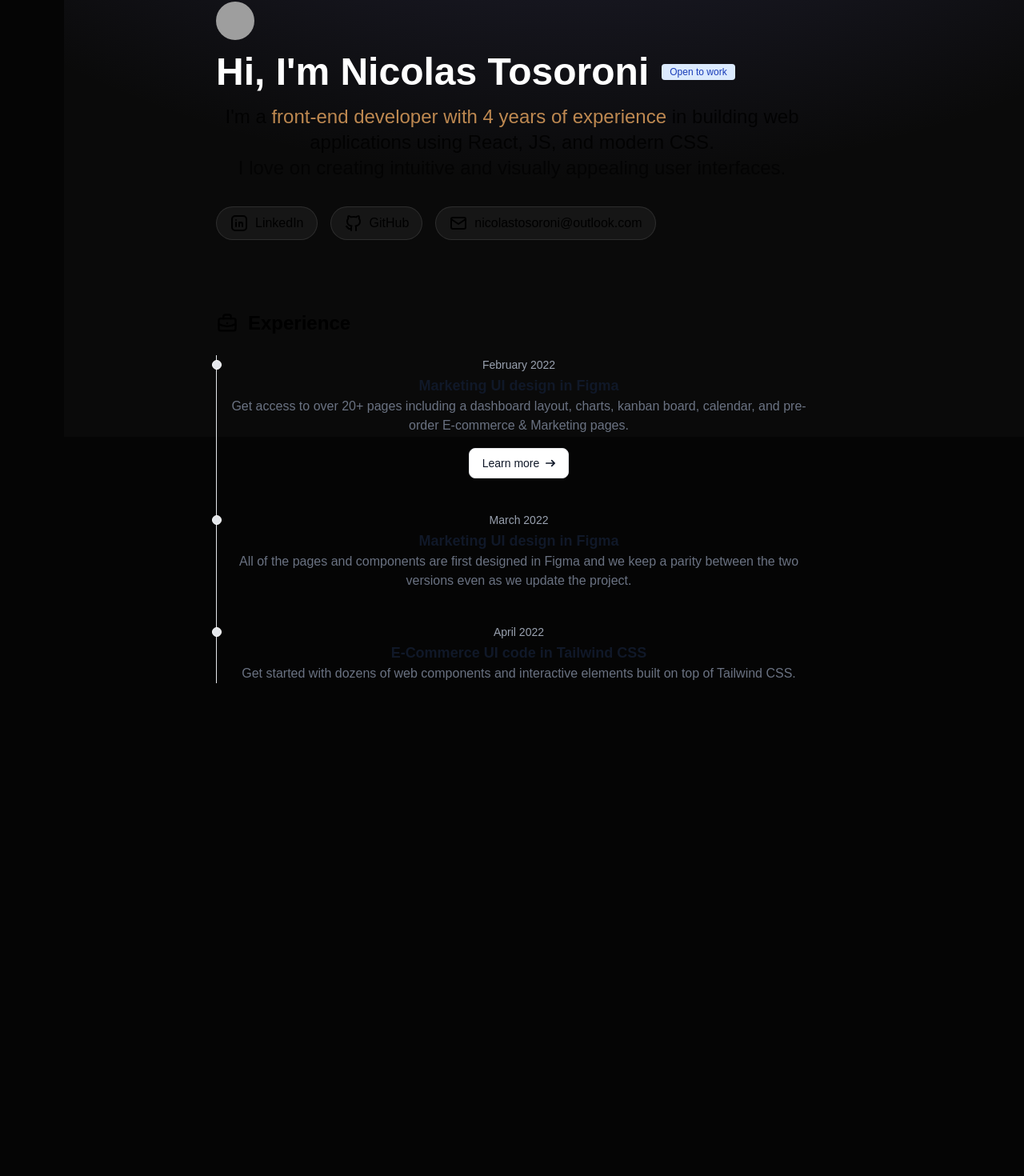
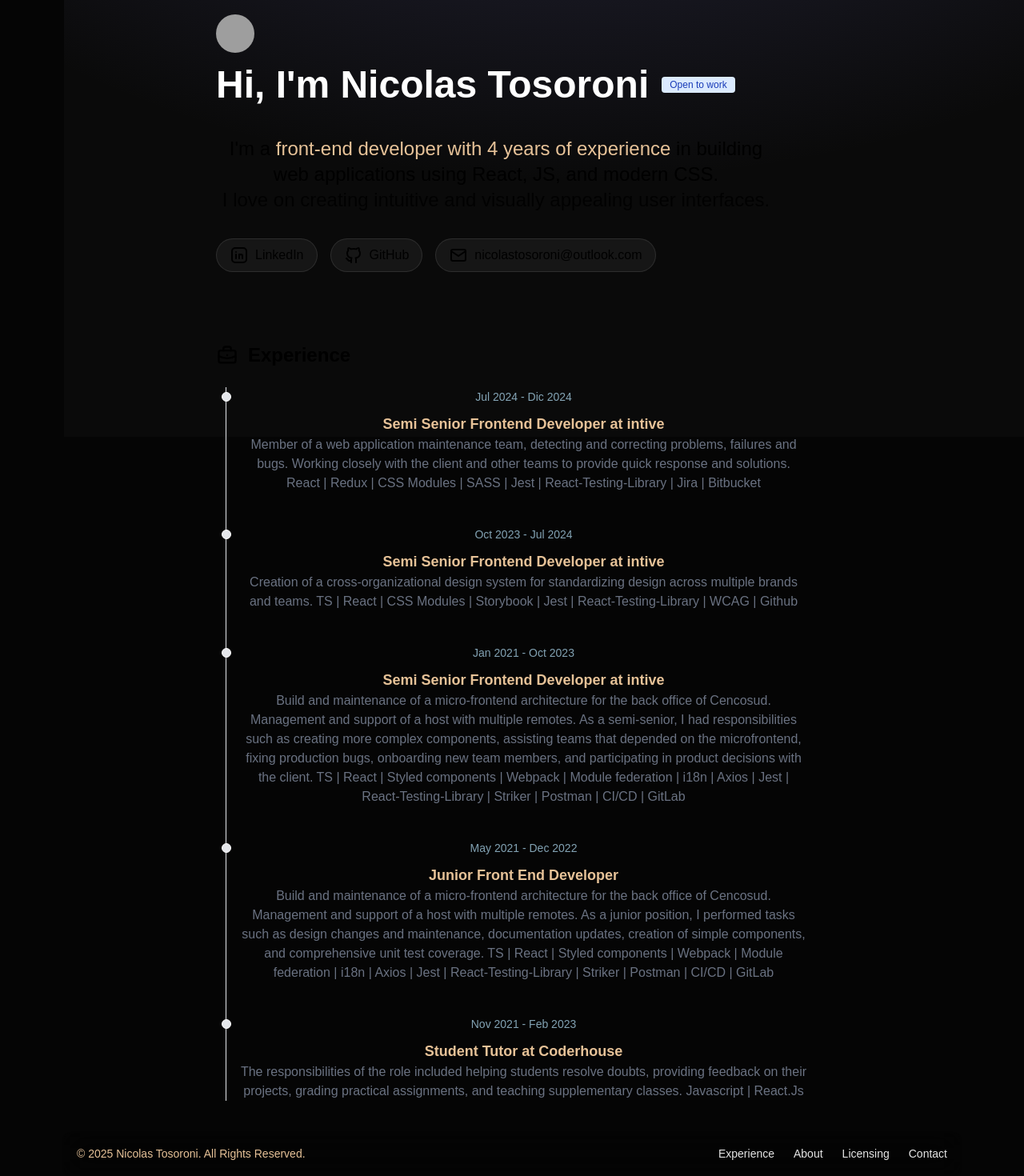
Before and after one commit to nicotosoroni/portfolio, a React (Vite) app: page / in a window 1280 px wide. Shown: the part 254-1724 px from the top of the page at 80% size. Before the commit the page ends 1180 px from the top, so only its background shows below. Built offline with nearby package versions, Linux system fonts and the light colour scheme; grey boxes are pictures that could not be loaded.

Commit message:
added updated experience, footer and responsiveness

```diff
--- a/src/App.tsx
+++ b/src/App.tsx
@@ -1,6 +1,7 @@
 import './App.css';
 import Badge from './components/Badge';
 import Experience from './components/Experience';
+import Footer from './components/Footer';
 import Header from './components/Header';
 import SectionContainer from './components/SectionContainer';
 import SocialPill from './components/SocialPill';
@@ -17,14 +18,14 @@ function App() {
           {' '}
         </div>
         <Header />
-        <main>
+        <main className="px-4">
           <SectionContainer styles="py-44 pb-22">
             <img
               className="rounded-full size-12 mb-4"
               src="https://media.licdn.com/dms/image/v2/C4D03AQHZTm6h_Ygohg/profile-displayphoto-shrink_800_800/profile-displayphoto-shrink_800_800/0/1650637233618?e=1749081600&v=beta&t=hpyhEFWsW_3-LFjWG0nH5m5hXflhr-UAL4iY9Xp3wQg"
               alt="nico tosoroni photo"
             />
-            <h1 className="text-white text-5xl font-bold flex flex-row gap-x-4 pb-4">
+            <h1 className="text-white text-3xl md:text-4xl lg:text-5xl font-bold flex flex-row gap-x-4 pb-6 lg:pb-10">
               Hi, I'm Nicolas Tosoroni
               <a
                 href="https://www.linkedin.com/in/nicolas-tosoroni/"
@@ -35,9 +36,9 @@ function App() {
                 <Badge text="Open to work" />
               </a>
             </h1>
-            <h2 className="text-2xl opacity-80 text-wrap">
+            <h2 className="text-xl lg:text-2xl text-wrap max-w-[700px]">
               I'm a{' '}
-              <span className="text-orange-300/90">
+              <span className="text-orange-200/90">
                 front-end developer with 4 years of experience
               </span>{' '}
               in building web applications using React, JS, and modern CSS.
@@ -47,19 +48,20 @@ function App() {
                 interfaces.
               </span>
             </h2>
-            <nav className="flex gap-x-4 mt-8">
+            <nav className="flex gap-4 mt-8 flex-wrap">
               <SocialPill href="https://www.linkedin.com/in/nicolas-tosoroni/">
-                <LinkedInIcon styles="size-6" /> LinkedIn
+                <LinkedInIcon styles="size-4 md:size-6" /> LinkedIn
               </SocialPill>
               <SocialPill href="https://github.com/nicotosoroni/">
-                <GitHubIcon styles="size-6" /> GitHub
+                <GitHubIcon styles="size-4 md:size-6" /> GitHub
               </SocialPill>
               <SocialPill href="https://github.com/nicotosoroni/">
-                <MailIcon styles="size-6" /> nicolastosoroni@outlook.com
+                <MailIcon styles="size-4 md:size-6" />{' '}
+                nicolastosoroni@outlook.com
               </SocialPill>
             </nav>
           </SectionContainer>
-          <SectionContainer>
+          <SectionContainer id="experience">
             <h2 className="text-2xl font-semibold mb-6 flex gap-x-3 items-center">
               <SuitcaseIcon styles="size-7" />
               Experience
@@ -67,6 +69,7 @@ function App() {
             <Experience />
           </SectionContainer>
         </main>
+        <Footer />
       </body>
     </>
   );
--- a/src/components/Experience.tsx
+++ b/src/components/Experience.tsx
@@ -2,29 +2,40 @@ import ExperienceItem from './ExperienceItem';
 
 const EXPERIENCE_DATA = [
   {
-    time: 'February 2022',
-    title: 'Marketing UI design in Figma',
+    time: 'Jul 2024 - Dic 2024',
+    title: 'Semi Senior Frontend Developer at intive',
     description:
-      'Get access to over 20+ pages including a dashboard layout, charts, kanban board, calendar, and pre-order E-commerce & Marketing pages.',
-    link: 'https://www.figma.com/community/file/1111111111111',
+      'Member of a web application maintenance team, detecting and correcting problems, failures and bugs. Working closely with the client and other teams to provide quick response and solutions. React | Redux | CSS Modules | SASS | Jest | React-Testing-Library | Jira | Bitbucket',
   },
   {
-    time: 'March 2022',
-    title: 'Marketing UI design in Figma',
+    time: 'Oct 2023 - Jul 2024',
+    title: 'Semi Senior Frontend Developer at intive',
     description:
-      'All of the pages and components are first designed in Figma and we keep a parity between the two versions even as we update the project.',
+      'Creation of a cross-organizational design system for standardizing design across multiple brands and teams. TS | React | CSS Modules | Storybook | Jest | React-Testing-Library | WCAG | Github',
   },
   {
-    time: 'April 2022',
-    title: 'E-Commerce UI code in Tailwind CSS',
+    time: 'Jan 2021 -  Oct 2023',
+    title: 'Semi Senior Frontend Developer at intive',
     description:
-      'Get started with dozens of web components and interactive elements built on top of Tailwind CSS.',
+      'Build and maintenance of a micro-frontend architecture for the back office of Cencosud. Management and support of a host with multiple remotes. As a semi-senior, I had responsibilities such as creating more complex components, assisting teams that depended on the microfrontend, fixing production bugs, onboarding new team members, and participating in product decisions with the client. TS | React | Styled components | Webpack | Module federation | i18n | Axios | Jest | React-Testing-Library | Striker | Postman | CI/CD | GitLab',
+  },
+  {
+    time: 'May 2021 -  Dec 2022',
+    title: 'Junior Front End Developer',
+    description:
+      'Build and maintenance of a micro-frontend architecture for the back office of Cencosud. Management and support of a host with multiple remotes. As a junior position, I performed tasks such as design changes and maintenance, documentation updates, creation of simple components, and comprehensive unit test coverage. TS | React | Styled components | Webpack | Module federation | i18n | Axios | Jest | React-Testing-Library | Striker | Postman | CI/CD | GitLab',
+  },
+  {
+    time: 'Nov 2021 - Feb 2023',
+    title: 'Student Tutor at Coderhouse',
+    description:
+      'The responsibilities of the role included helping students resolve doubts, providing feedback on their projects, grading practical assignments, and teaching supplementary classes. Javascript | React.Js ',
   },
 ];
 
 const Experience = () => {
   return (
-    <ol className="relative border-s border-gray-200 dark:border-gray-700">
+    <ol className="relative border-s border-gray-200 ml-3">
       {EXPERIENCE_DATA.map((item, index) => (
         <li key={index} className="mb-10 ms-4">
           <ExperienceItem {...item} />
--- a/src/components/ExperienceItem.tsx
+++ b/src/components/ExperienceItem.tsx
@@ -14,13 +14,11 @@ const ExperienceItem = ({
   return (
     <>
       <div className="absolute w-3 h-3 bg-gray-200 rounded-full mt-1.5 -start-1.5 border border-white dark:border-gray-900 dark:bg-gray-700"></div>
-      <time className="mb-1 text-sm font-normal leading-none text-gray-400 dark:text-gray-500">
+      <time className="mb-1 text-sm font-normal leading-none text-sky-200/70">
         {time}
       </time>
-      <h3 className="text-lg font-semibold text-gray-900 dark:text-white">
-        {title}
-      </h3>
-      <p className="mb-4 text-base font-normal text-gray-500 dark:text-gray-400">
+      <h3 className="text-lg font-semibold text-orange-200/90 mt-2">{title}</h3>
+      <p className="mb-4 text-base font-normal text-gray-500 dark:text-gray-400 text-pretty">
         {description}
       </p>
       {link && (
--- /dev/null
+++ b/src/components/Footer.tsx
@@ -0,0 +1,39 @@
+const Footer = () => {
+  return (
+    <footer className=" rounded-lg shadow-sm m-4 bg-black/20 backdrop-blur-lg w-full xl:w-[1120px] mx-auto mb-10">
+      <div className="w-full mx-auto max-w-screen-xl p-4 md:flex md:items-center md:justify-between">
+        <span className="text-sm  sm:text-center text-orange-200/90">
+          © 2025{' '}
+          <a href="https://flowbite.com/" className="hover:underline">
+            Nicolas Tosoroni
+          </a>
+          . All Rights Reserved.
+        </span>
+        <ul className="flex flex-wrap items-center mt-3 text-sm font-medium text-white/90 sm:mt-0">
+          <li>
+            <a href="#experience" className="hover:underline me-4 md:me-6">
+              Experience
+            </a>
+          </li>
+          <li>
+            <a href="#about-me" className="hover:underline me-4 md:me-6">
+              About
+            </a>
+          </li>
+          <li>
+            <a href="#contact" className="hover:underline me-4 md:me-6">
+              Licensing
+            </a>
+          </li>
+          <li>
+            <a href="#" className="hover:underline">
+              Contact
+            </a>
+          </li>
+        </ul>
+      </div>
+    </footer>
+  );
+};
+
+export default Footer;
--- a/src/components/Header.tsx
+++ b/src/components/Header.tsx
@@ -1,15 +1,15 @@
 const Header = () => {
   return (
-    <header className="flex justify-center items-center py-3 w-[1120px]">
-      <nav className="flex flex-rox gap-x-10 opacity-80">
-        <a href="#home" className="hover:text-gray-400">
+    <header className="flex justify-center items-center py-5 w-full xl:w-[1120px] mx-auto">
+      <nav className="flex flex-row gap-x-10 opacity-80">
+        <a href="#top" className="hover:text-gray-400">
           Home
         </a>
-        <a href="#about" className="hover:text-gray-400">
+        <a href="#experience" className="hover:text-gray-400">
+          Experience
+        </a>
+        <a href="#about-me" className="hover:text-gray-400">
           About
-        </a>
-        <a href="#projects" className="hover:text-gray-400">
-          Projects
         </a>
         <a href="#contact" className="hover:text-gray-400">
           Contact
--- a/src/components/SectionContainer.tsx
+++ b/src/components/SectionContainer.tsx
@@ -3,11 +3,12 @@ import { ReactNode } from 'react';
 interface SocialPillProps {
   styles?: string;
   children?: ReactNode;
+  id?: string;
 }
 
-const SectionContainer = ({ children, styles }: SocialPillProps) => {
+const SectionContainer = ({ children, styles, id }: SocialPillProps) => {
   return (
-    <section className={`w-full lg:w-[740px] mx-auto ${styles}`}>
+    <section id={id} className={`w-full lg:w-[740px] mx-auto ${styles}`}>
       {children}
     </section>
   );
--- a/src/components/SocialPill.tsx
+++ b/src/components/SocialPill.tsx
@@ -8,7 +8,7 @@ interface SocialPillProps {
 const SocialPill = ({ href, children }: SocialPillProps) => {
   return (
     <a
-      className="rounded-full border border-white/10 flex justify-center items-center gap-x-2 py-2 px-4 bg-white/5 hover:scale-110 hover:bg-white/10 transition"
+      className="rounded-full border border-white/10 flex justify-center items-center gap-x-2 py-1 px-2 md:py-2 md:px-4 text-xs lg:text-base bg-white/5 hover:scale-110 hover:bg-white/10 transition"
       href={href}
       target="_blank"
       rel="noopener noreferrer"
--- a/src/index.css
+++ b/src/index.css
@@ -7,6 +7,7 @@
 
 html {
   font-family: 'Poppins', sans-serif;
+  scroll-behavior: smooth;
 }
 
 body {
@@ -15,3 +16,9 @@ body {
   flex-direction: column;
   height: 100vh;
 }
+
+@media (prefers-reduced-motion: reduce) {
+  html {
+    scroll-behavior: auto;
+  }
+}
```
